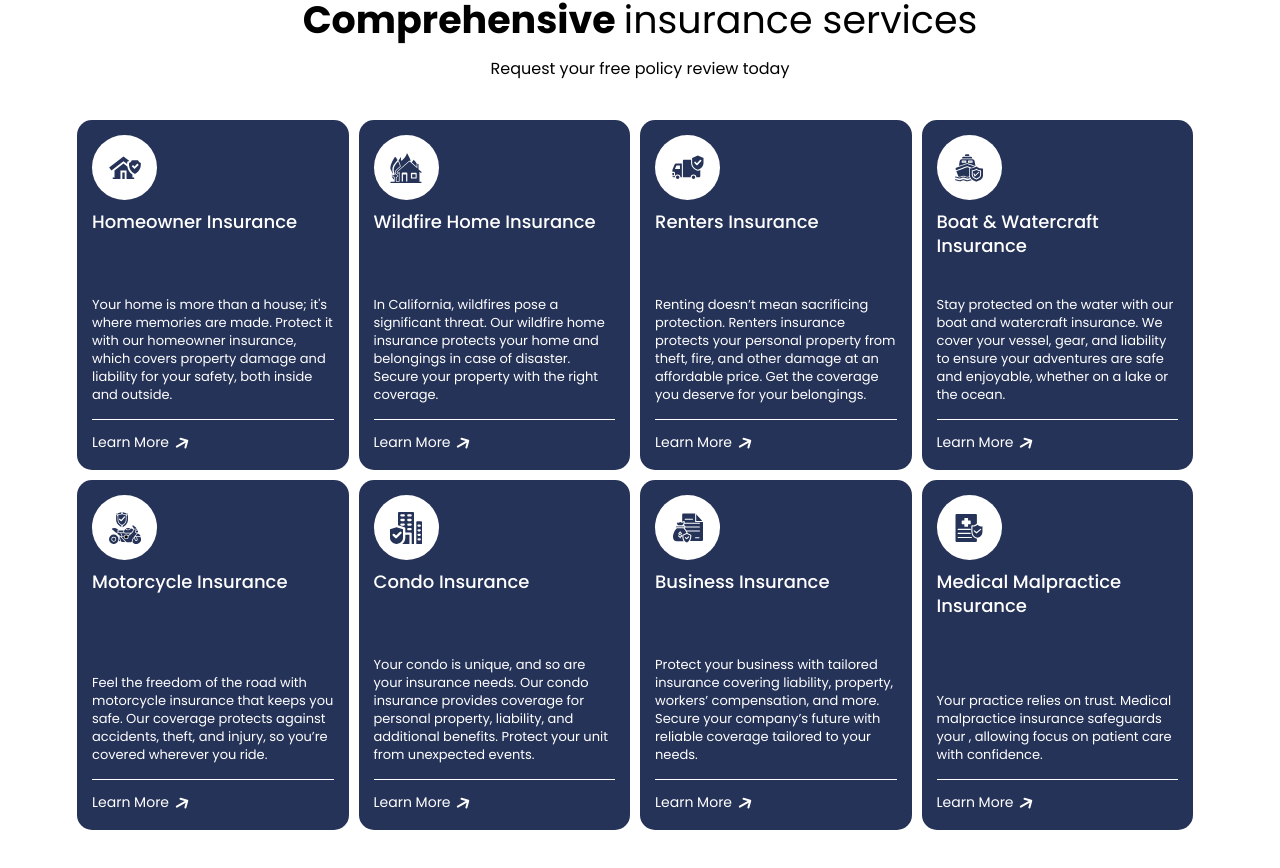
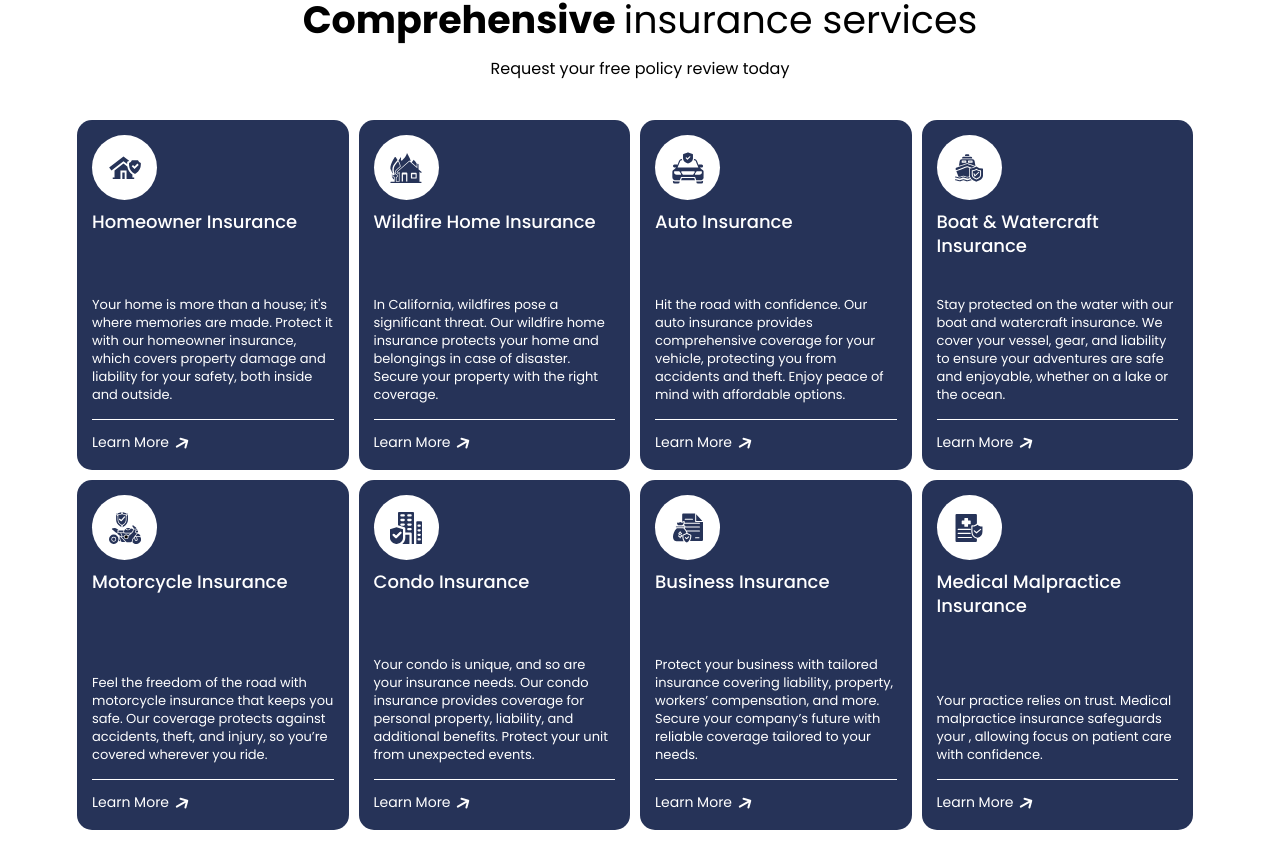
Before and after one commit to Aziz-khan88/cib, a Next.js app: page / in a window 1280 px wide. Shown: the part 1002-1870 px from the top of the page. Built offline with nearby package versions, Linux system fonts and the light colour scheme.

Commit message:
home page content chagens

```diff
--- a/src/app/home/data/data.jsx
+++ b/src/app/home/data/data.jsx
@@ -1,6 +1,6 @@
 //Banner
 import BannerPoster from "media/home/bannerImage.webp"
-import { BoatIcon, BusinessIcon, CondoIcon, HomeIcon, MedicalIcon, MotorcycleIcon, RentersIcon, WildfireIcon } from "../../app-constants"
+import { BoatIcon, BusinessIcon, CondoIcon, HomeIcon, MedicalIcon, MotorcycleIcon, AutoIcon, WildfireIcon } from "../../app-constants"
 
 
 export const BannerData = {
@@ -31,10 +31,10 @@ export const ProductListingData = {
             link: "/wildfire-home-insurance"
         },
         {
-            icon: <RentersIcon />,
-            title: "Renters Insurance",
-            txt: "Renting doesn’t mean sacrificing protection. Renters insurance protects your personal property from theft, fire, and other damage at an affordable price. Get the coverage you deserve for your belongings.",
-            link: "/renters-insurance"
+            icon: <AutoIcon />,
+            title: "Auto Insurance",
+            txt: "Hit the road with confidence. Our auto insurance provides comprehensive coverage for your vehicle, protecting you from accidents and theft. Enjoy peace of mind with affordable options.",
+            link: "/auto-insurance"
         },
         {
             icon: <BoatIcon />,
```
